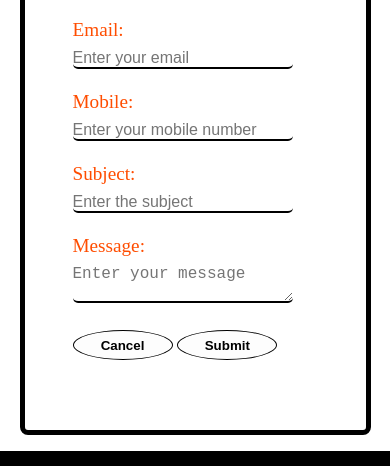
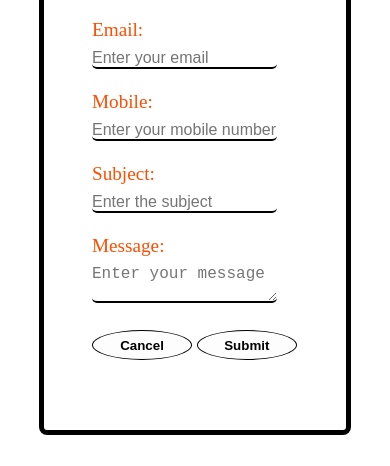
Before and after one commit to savioshaju/portfolio, a plain HTML site: page Contact.html in a window 390 px wide. Shown: the part 182-648 px from the top of the page. Drawn offline with Linux system fonts and the light colour scheme.

Commit message:
layout corrected

```diff
--- a/css/contactpagestyles.css
+++ b/css/contactpagestyles.css
@@ -125,7 +125,8 @@ textarea:focus {
         border-radius: .5rem;
         background-color: white;
         margin-bottom: 1rem;
-        width: 90%;
+        margin: 2rem;
+        width: 80%;
         box-sizing: border-box;
         margin-top: 1rem;
     }
@@ -147,6 +148,7 @@ textarea:focus {
         background-color: white;
         margin-bottom: 1rem;
         margin-top: 1rem;
+        margin: 2rem;
     }
     form input,
     form textarea,
```
